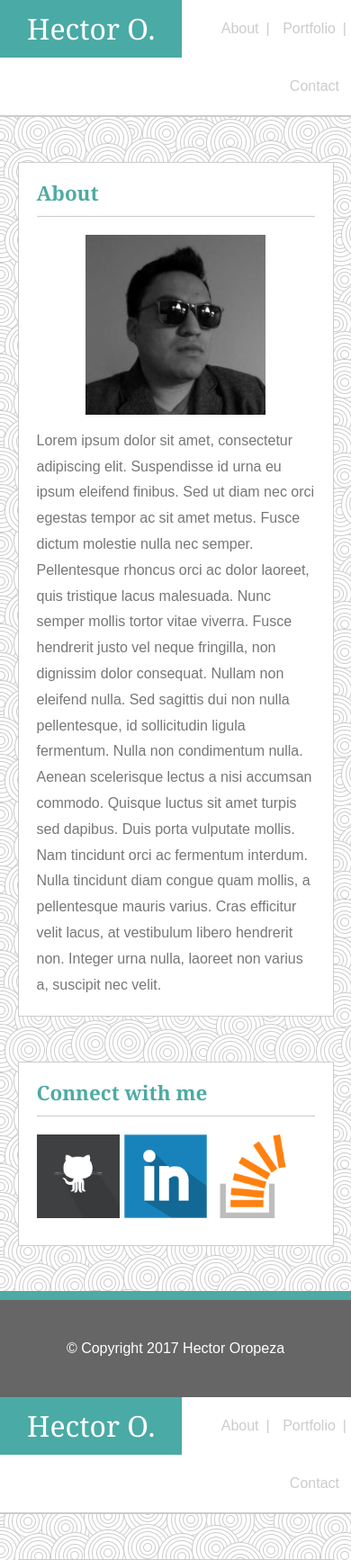
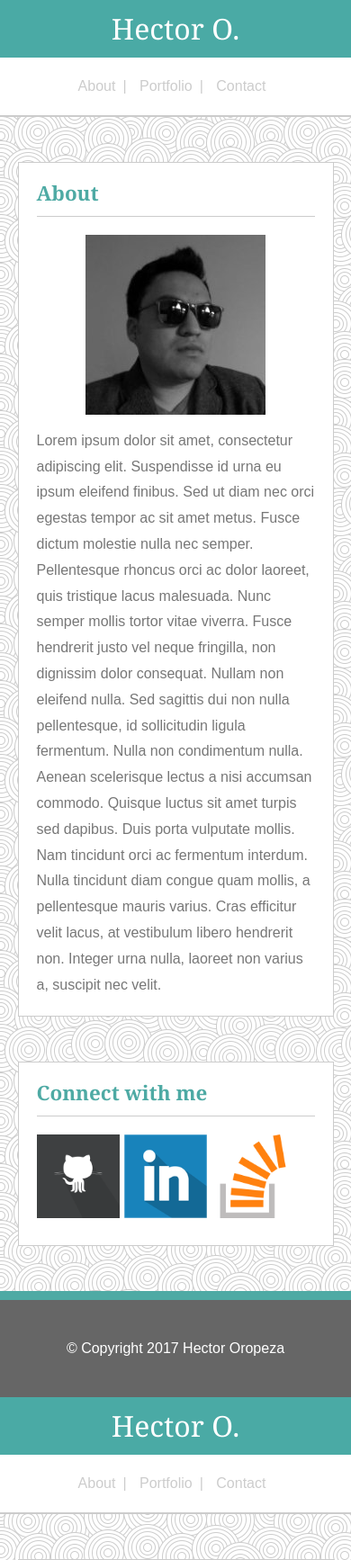
Before and after one commit to oropezahector/Basic-Portfolio, a PHP site: page /index.php in a window 390 px wide. Shown: the top 1734 px of the page at 90% size. Run offline with PHP 8.4, Linux system fonts and the light colour scheme.

Commit message:
Responsive Header Update

```diff
--- a/assets/css/style.css
+++ b/assets/css/style.css
@@ -171,3 +171,12 @@ footer{
 		margin-right:auto;
 	}
 }
+@media (max-width: 576px) {
+	nav{
+		text-align: center;
+	}
+	#logo{
+		float:none;
+		text-align: center;
+	}
+}
--- a/contact.html
+++ b/contact.html
@@ -3,6 +3,7 @@
 <head>
 	<title>Portfolio - Hector Oropeza - Contact</title>
 	<meta charset="UTF-8">
+	<meta name="viewport" content="width=device-width, initial-scale=1">
 	<link rel="stylesheet" type="text/css" href="assets/css/reset.css">
 	<link rel="stylesheet" type="text/css" href="assets/css/style.css">
 	<link rel="shortcut icon" href="assets/images/favicon.png" type="image/x-icon">
--- a/index.html
+++ b/index.html
@@ -3,6 +3,7 @@
 <head>
 	<title>Portfolio - Hector Oropeza - Home</title>
 	<meta charset="UTF-8">
+	<meta name="viewport" content="width=device-width, initial-scale=1">
 	<link rel="stylesheet" type="text/css" href="assets/css/reset.css">
 	<link rel="stylesheet" type="text/css" href="assets/css/style.css">
 	<link rel="shortcut icon" href="assets/images/favicon.png" type="image/x-icon">
--- a/portfolio.html
+++ b/portfolio.html
@@ -3,6 +3,7 @@
 <head>
 	<title>Portfolio - Hector Oropeza - Portfolio</title>
 	<meta charset="UTF-8">
+	<meta name="viewport" content="width=device-width, initial-scale=1">
 	<link rel="stylesheet" type="text/css" href="assets/css/reset.css">
 	<link rel="stylesheet" type="text/css" href="assets/css/style.css">
 	<link rel="shortcut icon" href="assets/images/favicon.png" type="image/x-icon">
```
